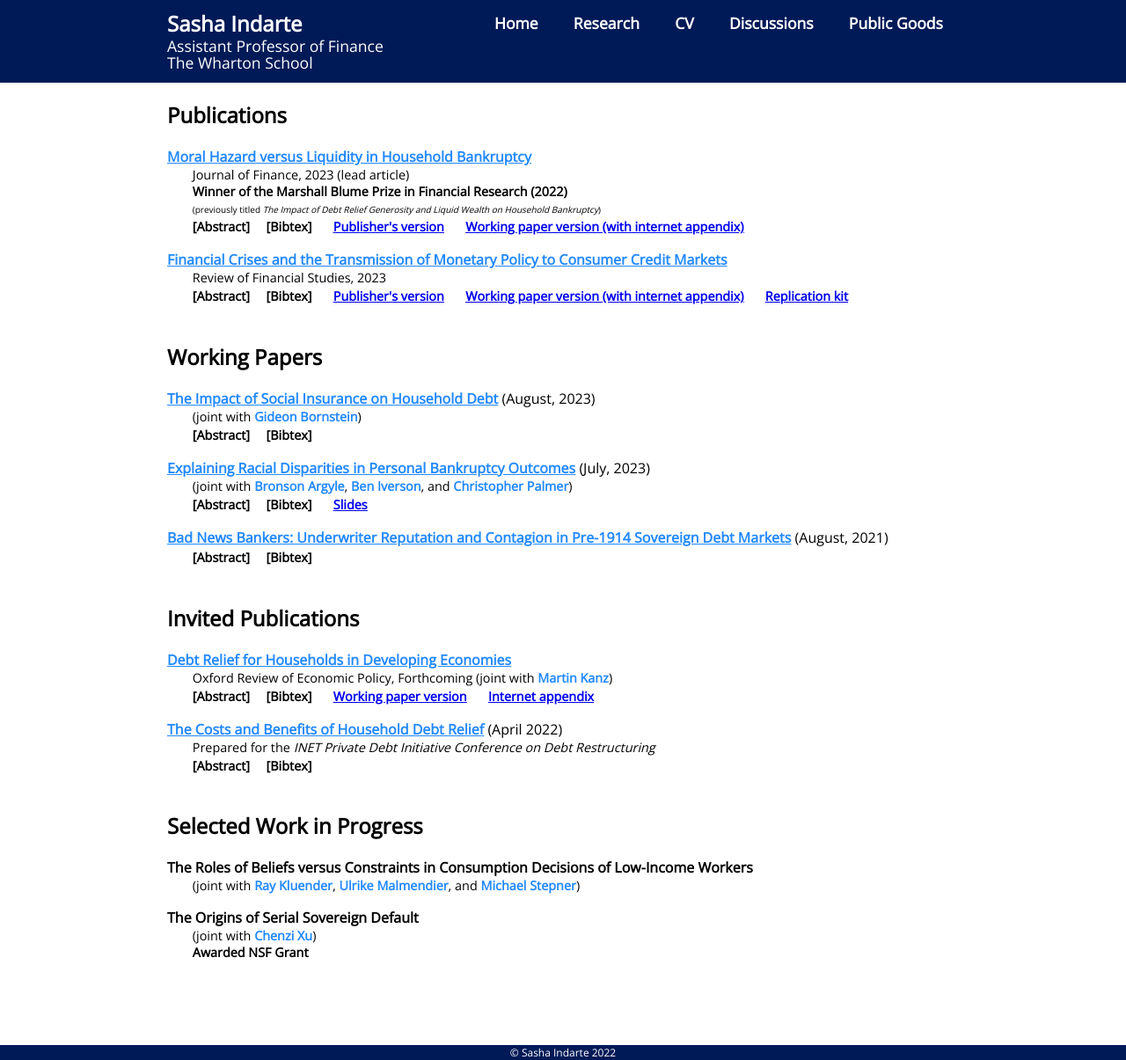
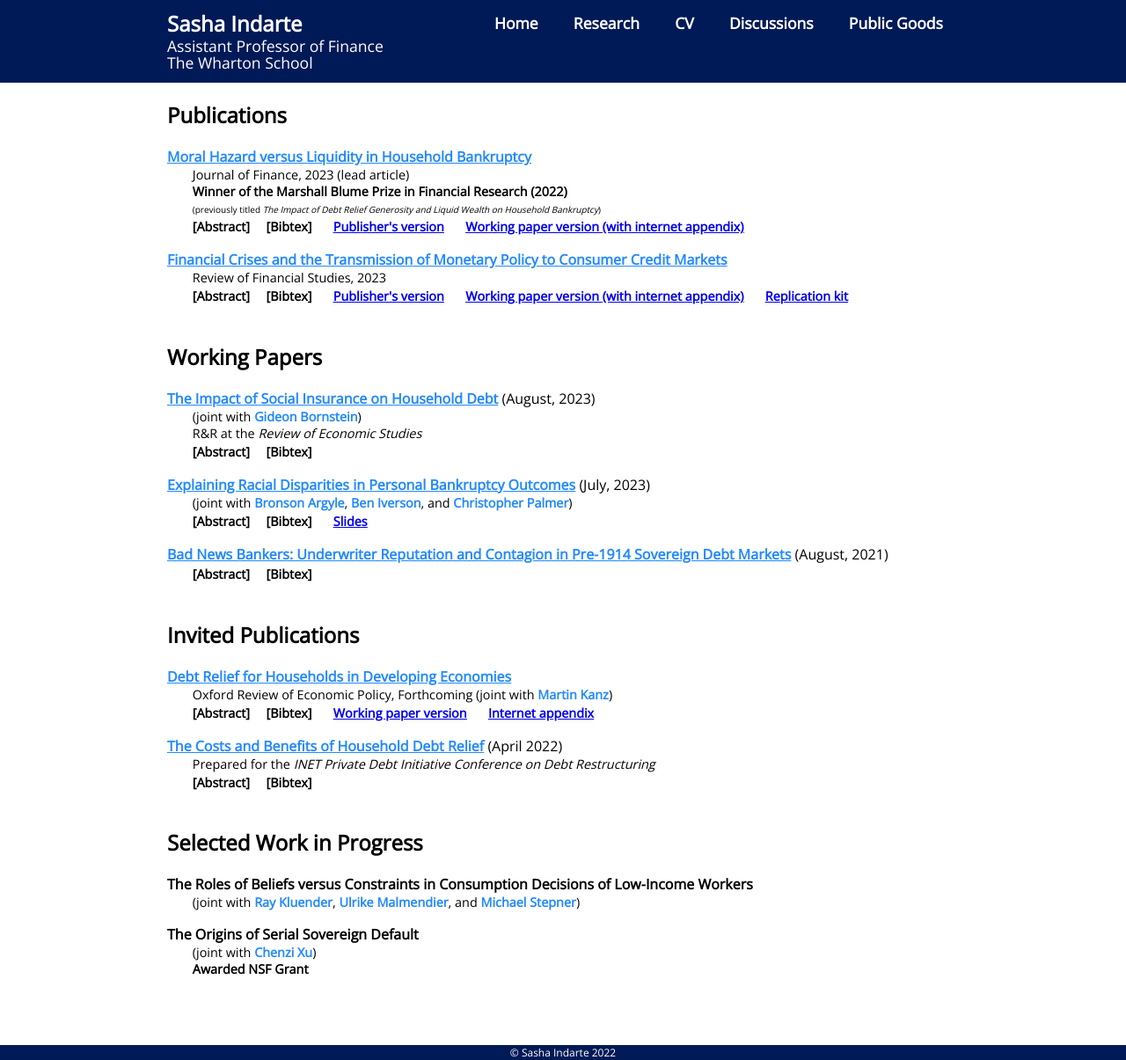
Before and after one commit to sashaindarte/sashaindarte.github.io, a Jekyll site: the page built from research/index.html, in a window 1280 px wide and 1205 px high. Shown: the whole window at 88% size. Built offline with Jekyll 4.4.1, drawn with Linux system fonts in a browser that asks for light colours.

Commit message:
Update index.html

```diff
--- a/research/index.html
+++ b/research/index.html
@@ -129,6 +129,8 @@ title: Sasha Indarte - Research
 
 			<p style="padding-left:2em;padding-bottom:0em;margin-top:0em;margin-bottom:0em;font-size:0.9em;">
 				(joint with <a href="http://www.gideon-bornstein.com/home">Gideon Bornstein</a>)
+				<br>
+				R&R at the <i>Review of Economic Studies</i>
 			</p>
 
 			<label for="toggle3a" class="toggle-header" style="font-size:0.9em;">&emsp;&emsp;[Abstract]</label>
```
